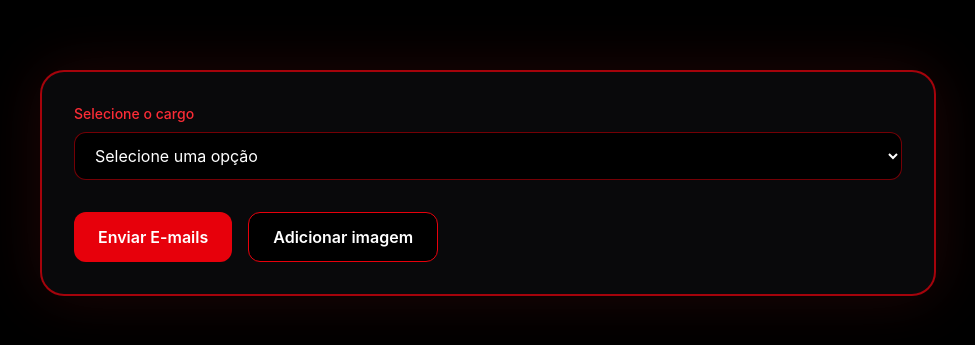
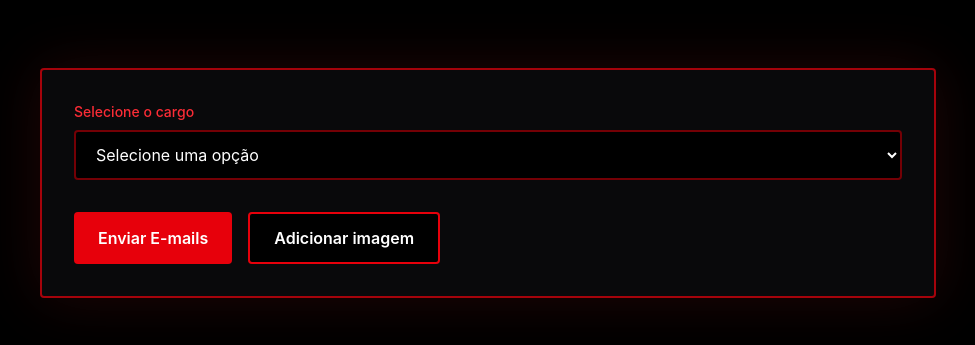
Before and after one commit to Divansir-Junior/AutomaticEMail, a React (Vite) app: page / in a window 1280 px wide. Shown: the part 217-562 px from the top of the page, without its empty margins (152-1127 px from the left). Built offline with nearby package versions, Linux system fonts and the light colour scheme.

Commit message:
style: bordas quase quadradas com no maximo 2px solid

```diff
--- a/src/components/Container.jsx
+++ b/src/components/Container.jsx
@@ -42,7 +42,7 @@ function Container({ children, className = "" }) {
 
     return (
         <div
-            className={`w-full max-w-4xl rounded-3xl border-2 border-red-600/70 bg-zinc-950 p-8 shadow-[0_0_60px_rgba(220,38,38,0.15)] ${className}`.trim()}
+            className={`w-full max-w-4xl rounded-sm border-2 border-red-600/70 bg-zinc-950 p-8 shadow-[0_0_60px_rgba(220,38,38,0.15)] ${className}`.trim()}
         >
             <main className="w-full">
                 {children}
@@ -57,7 +57,7 @@ function Container({ children, className = "" }) {
                     <select
                         id="cargo"
                         defaultValue=""
-                        className="w-full cursor-pointer rounded-xl border border-red-600/50 bg-black px-4 py-3 text-white focus:outline-none focus:ring-2 focus:ring-red-600"
+                        className="w-full cursor-pointer rounded-sm border-2 border-red-600/50 bg-black px-4 py-3 text-white focus:outline-none focus:ring-2 focus:ring-red-600"
                     >
                         <option value="" disabled>
                             Selecione uma opção
@@ -82,14 +82,14 @@ function Container({ children, className = "" }) {
                     type="button"
                     onClick={handleSend}
                     disabled={loading}
-                    className="rounded-xl bg-red-600 px-6 py-3 font-semibold text-white transition hover:bg-red-700 disabled:cursor-not-allowed disabled:opacity-50"
+                    className="rounded-sm bg-red-600 px-6 py-3 font-semibold text-white transition hover:bg-red-700 disabled:cursor-not-allowed disabled:opacity-50"
                 >
                     {loading ? "Processando..." : "Enviar E-mails"}
                 </button>
                 <button
                     type="button"
                     onClick={() => fileInputRef.current?.click()}
-                    className="rounded-xl border border-red-600 bg-black px-6 py-3 font-semibold text-white transition hover:bg-red-600"
+                    className="rounded-sm border-2 border-red-600 bg-black px-6 py-3 font-semibold text-white transition hover:bg-red-600"
                 >
                     Adicionar imagem
                 </button>
--- a/src/components/ExtractedData.jsx
+++ b/src/components/ExtractedData.jsx
@@ -41,7 +41,7 @@ function ExtractedData({ data }) {
                 {emailLink && (
                     <a
                         href={emailLink}
-                        className="flex items-center gap-2 rounded-xl border border-red-600 bg-black px-3 py-1.5 font-semibold text-white transition hover:bg-red-600"
+                        className="flex items-center gap-2 rounded-sm border-2 border-red-600 bg-black px-3 py-1.5 font-semibold text-white transition hover:bg-red-600"
                     >
                         <GmailIcon />
                         Email
@@ -58,7 +58,7 @@ function ExtractedData({ data }) {
                         href={whatsappLink}
                         target="_blank"
                         rel="noopener noreferrer"
-                        className="flex items-center gap-2 rounded-xl bg-red-600 px-3 py-1.5 font-semibold text-white transition hover:bg-red-700"
+                        className="flex items-center gap-2 rounded-sm bg-red-600 px-3 py-1.5 font-semibold text-white transition hover:bg-red-700"
                     >
                         <WhatsAppIcon />
                         Mensagem
```
